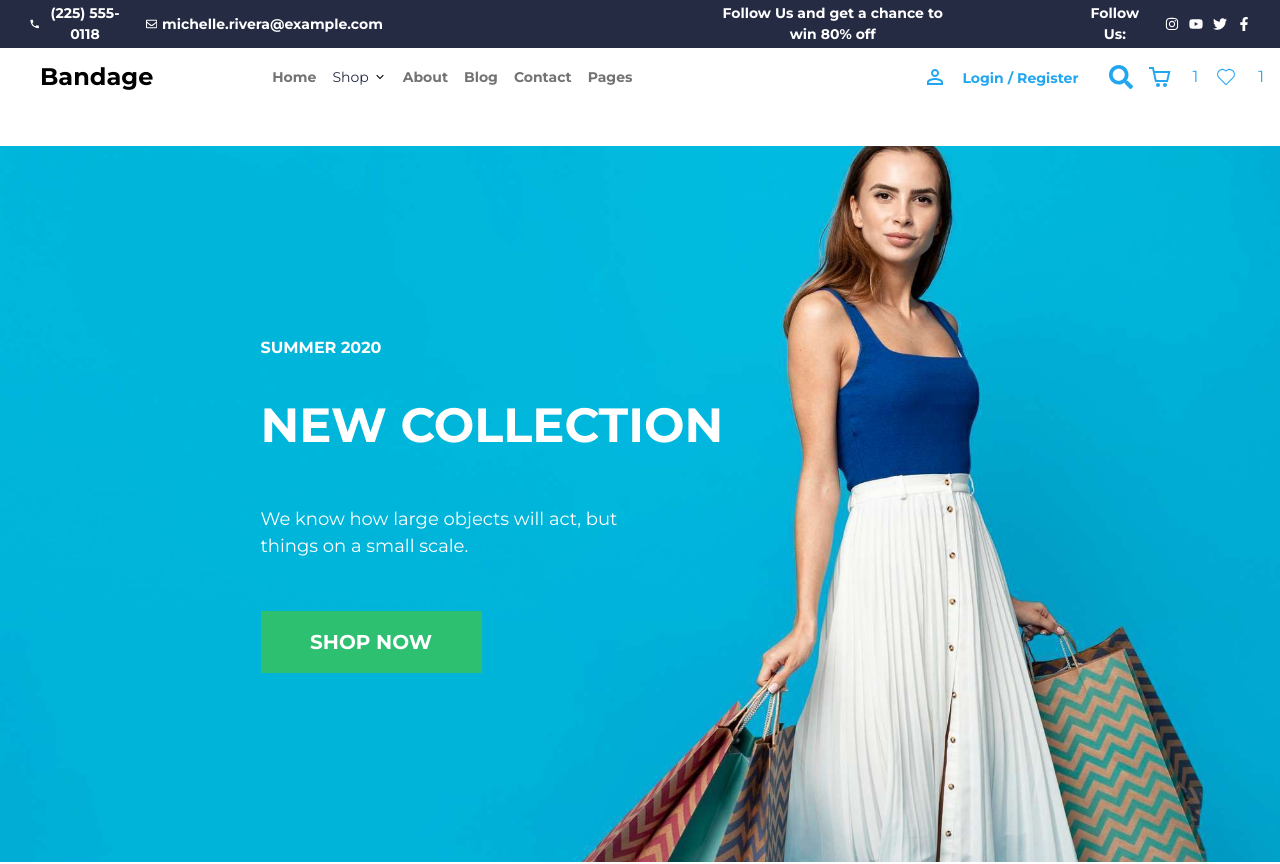
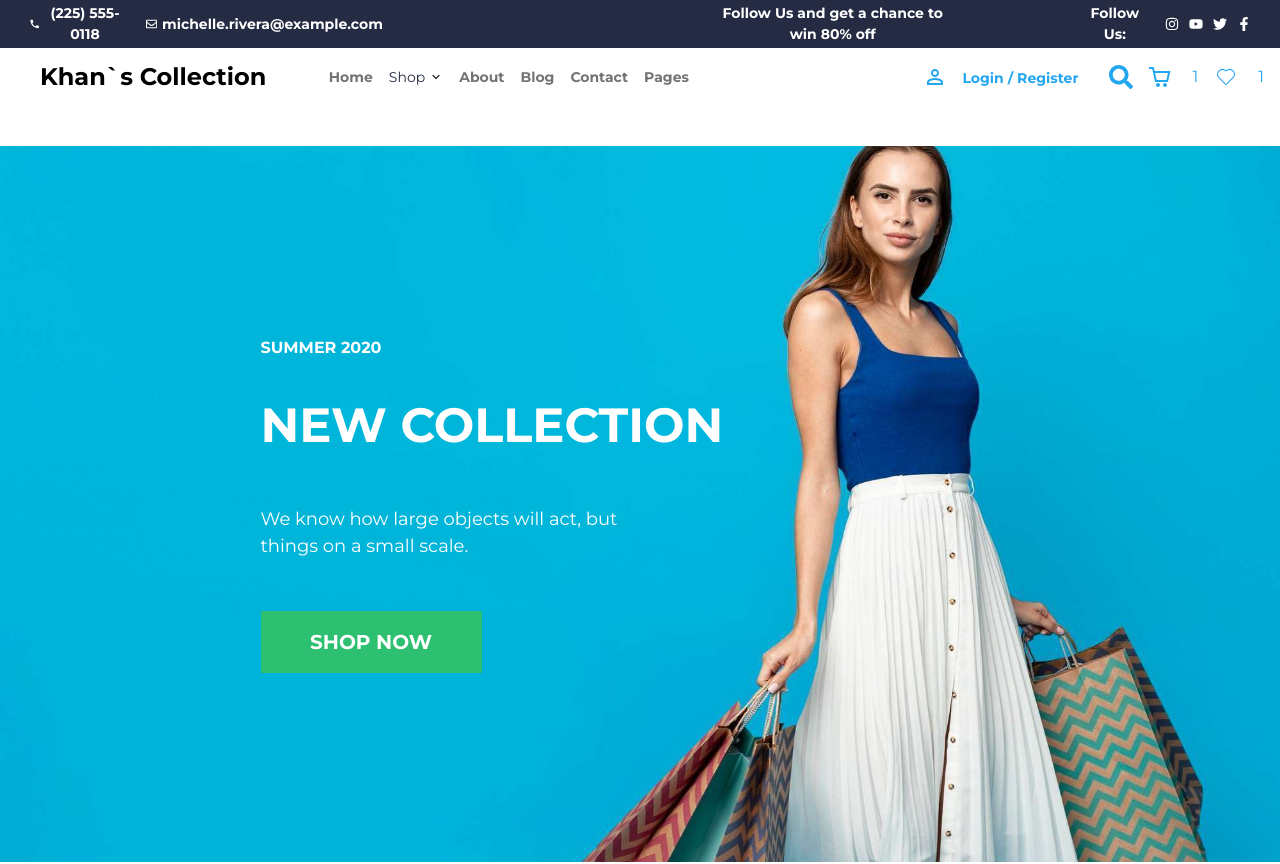
Before and after one commit to Niba-khan/Hackathon-3, a Next.js app: page / in a window 1280 px wide. Shown: the top 864 px of the page. Built offline with nearby package versions, Linux system fonts and the light colour scheme; a web font is replaced by a local one.

Commit message:
Update navbar.tsx

```diff
--- a/src/app/components/navbar.tsx
+++ b/src/app/components/navbar.tsx
@@ -15,7 +15,7 @@ export default function Navbar() {
   return (
     <div className="container w-full max-w-[1437px] h-[58px] top-[70px] p-4 flex justify-between items-center mb-10">
 
-      <h3 className="font-[700] text-[24px] pl-6">Bandage</h3>
+      <h3 className="font-[700] text-[24px] pl-6">Khan`s Collection</h3>
 
       <div className="lg:hidden flex items-center">
         <GiHamburgerMenu
```
